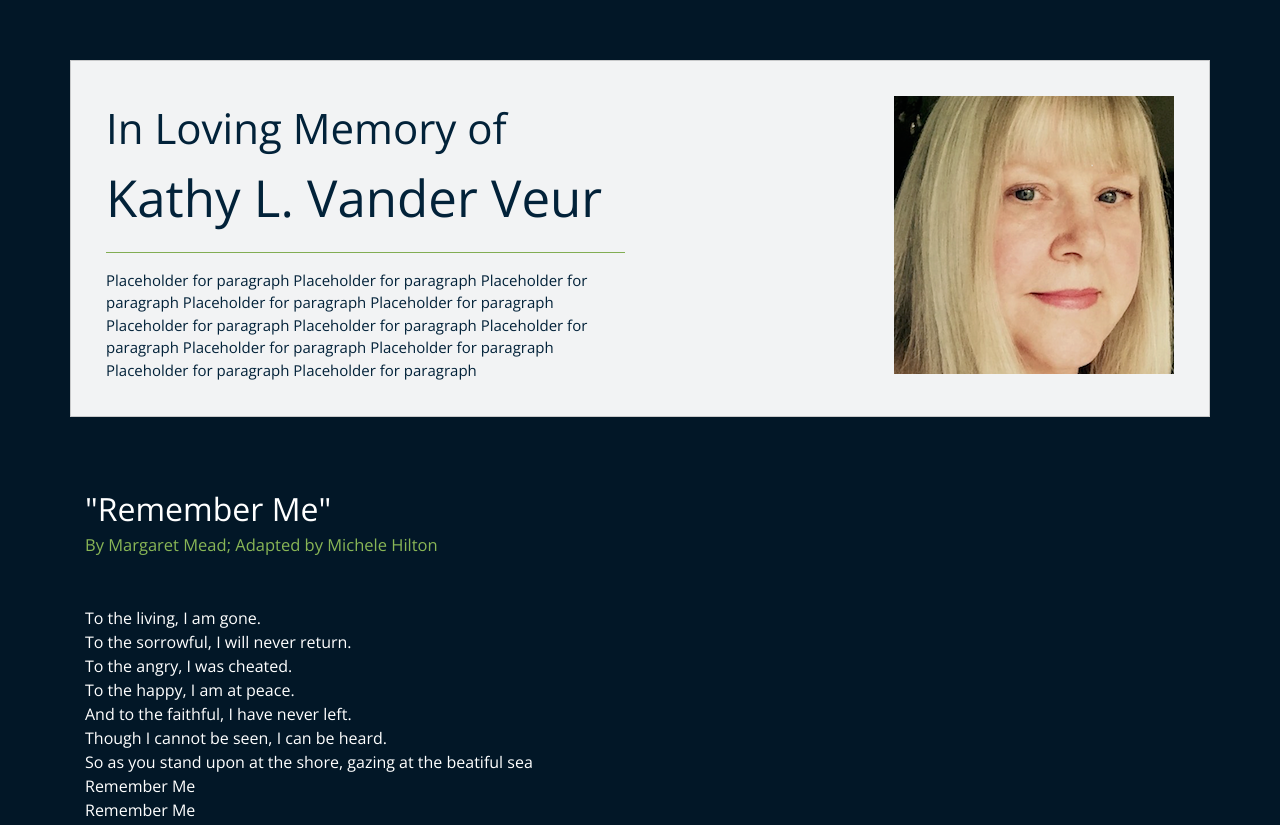
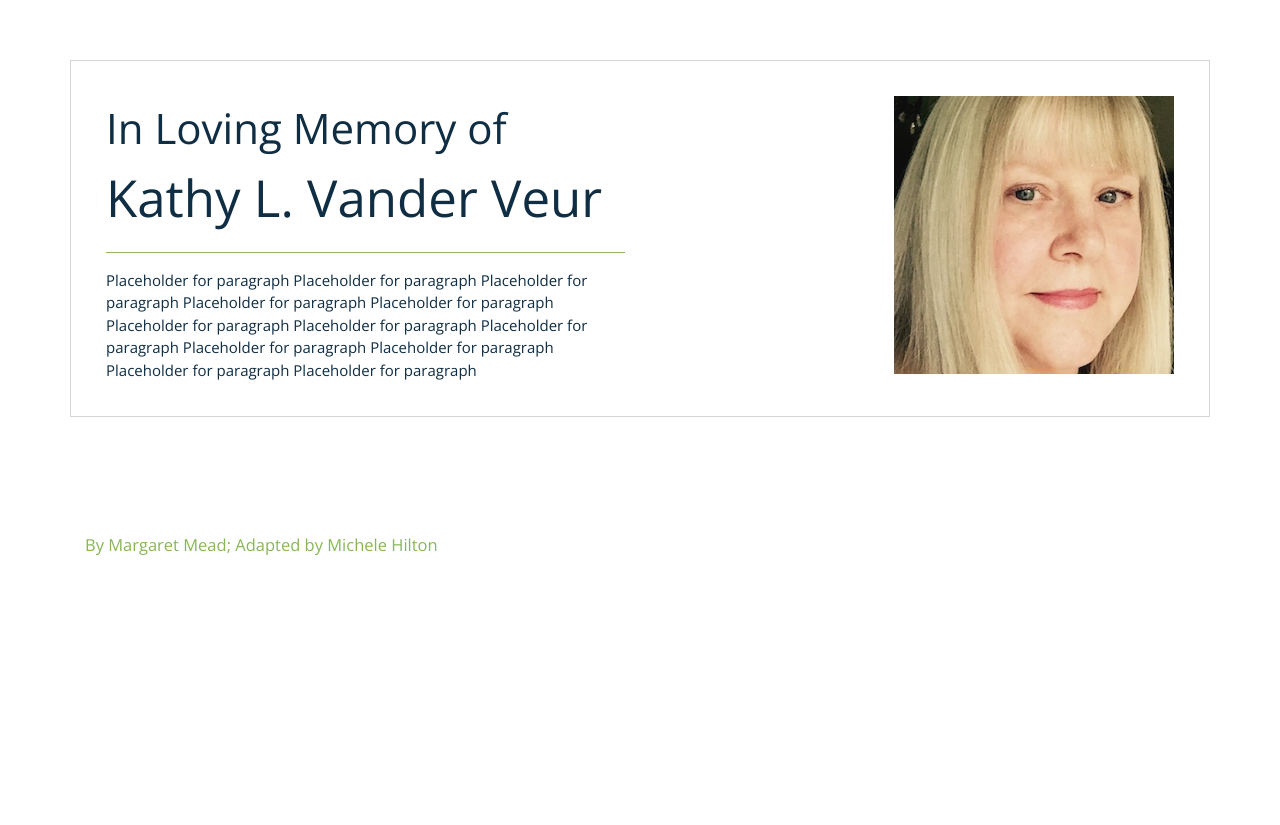
Before and after one commit to nlasusa/kathyv, a plain HTML site: page index.html in a window 1280 px wide. Shown: the top 825 px of the page. Drawn offline with nearby package versions, Linux system fonts and the light colour scheme; a web font is replaced by a local one.

Commit message:
Update style.css

```diff
--- a/style.css
+++ b/style.css
@@ -1,5 +1,5 @@
 body {
-    background-color:#021727;
+    background-color:##031C31;
 }
 
 #memoriamContainer {
```
